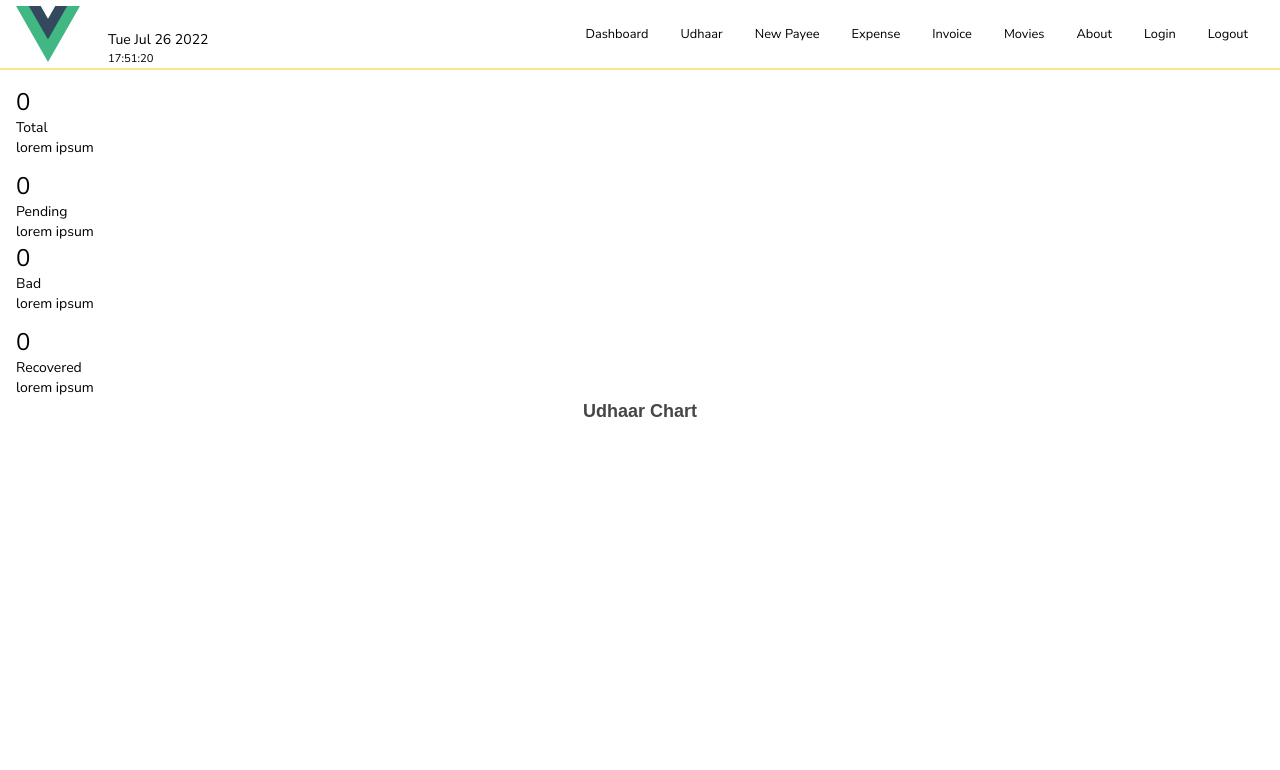
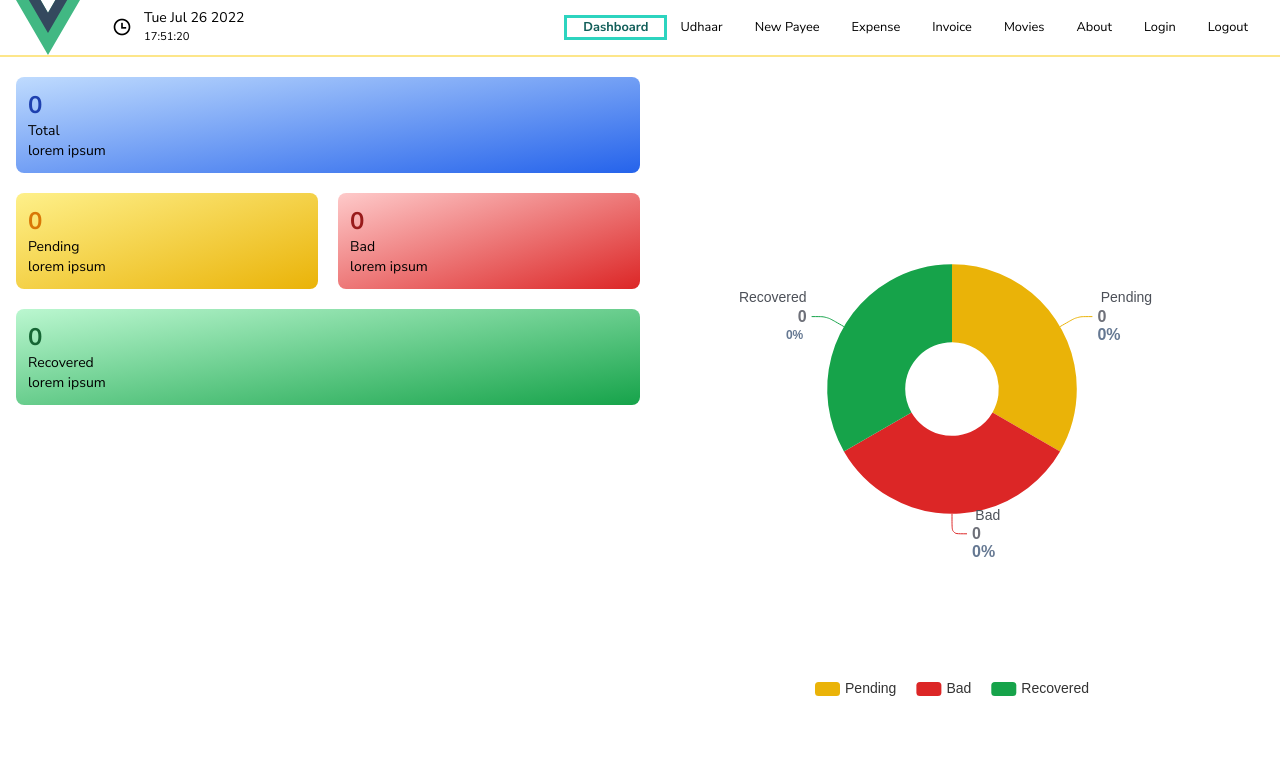
Before and after one commit to vishu3278/udhaar, a Vue app: page / in a window 1280 px wide. Shown: the top 770 px of the page. Built offline with nearby package versions, Linux system fonts and the light colour scheme; no server answers; the database is empty; sample sign-in values are in the browser's storage.

Commit message:
tailwind

```diff
--- a/src/App.vue
+++ b/src/App.vue
@@ -9,10 +9,10 @@
     />
 
     <div class="time ml-5">
-      <div class="tile tile-centered">
+      <div class="tile flex items-center gap-2">
         <div class="tile-icon bg-primary">
-          <div class="example-tile-icon text-center p-1">
-            <i class="icon icon-time centered"></i>
+          <div class="text-xl text-center p-1">
+            <i class="ri-time-line"></i>
           </div>
         </div>
         <div class="tile-content">
@@ -84,14 +84,18 @@ header {
 
 nav {
   width: 100%;
-  font-size: 12px;
+  font-size: 14px;
   text-align: center;
 }
 
 nav a {
   display: inline-block;
   padding: 0 1rem;
-  border-left: 1px solid var(--color-border);
+  @apply transition
+}
+
+nav a:hover {
+  @apply bg-teal-100 text-teal-800 ring ring-teal-400
 }
 
 nav a:first-of-type {
@@ -102,9 +106,9 @@ nav a:first-of-type {
 .tile .tile-title {
   line-height: 1.1;
 }
-.example-tile-icon {
-  width: 32px;
-  height: 32px;
+
+.router-link-exact-active {
+  @apply text-teal-800 font-bold ring ring-teal-400
 }
 
 @media (min-width: 1024px) {
--- a/src/assets/base.css
+++ b/src/assets/base.css
@@ -49,7 +49,7 @@
 @layer components {
 
     .btn { @apply border border-blue-500 text-blue-500 bg-white rounded-full px-4 py-1 }
-    .btn-sm { @apply px-3 py-0.5 }
+    .btn-sm { @apply px-3 py-0.5 text-sm }
     .btn:hover { @apply text-white bg-blue-500 }
     .btn:active { @apply ring ring-blue-200 }
 
--- a/src/components/Modal.vue
+++ b/src/components/Modal.vue
@@ -1,13 +1,13 @@
 <template>
     <transition name="modal-fade">
-        <div class="modal-overlay fixed inset-0 z-10 backdrop-grayscale flex flex-col items-center justify-center">
+        <div class="modal-overlay ">
             <!-- <a href="#close" class="modal-overlay" aria-label="Close" @click="closeModal"></a> -->
             <div class="modal-container bg-white p-3 rounded shadow-md">
                 <header class="modal-header flex items-center justify-between gap-2">
                     <div class="modal-title text-lg text-blue-500">
                         {{ title }}
                     </div>
-                    <a href="#close" class="btn-close px-1 text-slate-500 hover:bg-gray-200 rounded-full " aria-label="Close" @click="closeModal"><i class="ri-close-line"></i></a>
+                    <a class="btn-close px-1 text-slate-500 hover:bg-gray-200 rounded-full cursor-pointer" aria-label="Close" @click="closeModal"><i class="ri-close-line"></i></a>
                 </header>
                 <div class="modal-body">
                     <slot name="content">
@@ -104,7 +104,7 @@ export default {
 }*/
 
 .modal-overlay {
-    @apply bg-slate-300/80
+    @apply bg-slate-300/80 fixed inset-0 z-10 backdrop-grayscale flex flex-col items-center justify-center
 }
 
 .modal-container {
@@ -132,13 +132,15 @@ export default {
 
 .modal-fade-enter,
 .modal-fade-leave-to {
-/*    opacity: 0;*/
-    @apply opacity-0
+    opacity: 0;
+    margin-top: -1rem;
+/*    @apply opacity-0*/
 }
 
 .modal-fade-enter-active,
 .modal-fade-leave-active {
-    transition: opacity .5s ease;
-/*    @apply transition-opacity */
+    margin-top: 0;
+    opacity: 1;
+    @apply transition
 }
 </style>
--- a/src/components/udhaar/Transactions.vue
+++ b/src/components/udhaar/Transactions.vue
@@ -1,11 +1,11 @@
 <template>
     <div class="my-2">
-        <div v-if="!transactions" class="empty">
-            <div class="empty-icon text-warning">
-                <i class="icon icon-cross"></i>
+        <div v-if="!transactions" class="empty text-center">
+            <div class="empty-icon animate-pulse text-amber-400 text-3xl">
+                <i class="ri-close-line "></i>
             </div>
-            <p class="empty-title h5">No Transactions</p>
-            <p class="empty-subtitle">found for the payee</p>
+            <p class="empty-title text-2xl text-amber-500">No Transactions</p>
+            <p class="empty-subtitle text-lg text-amber-500">found for the payee</p>
             <!-- <div class="empty-action">
                 <button class="btn btn-primary">Send a message</button>
             </div> -->
--- a/src/views/AboutView.vue
+++ b/src/views/AboutView.vue
@@ -1,24 +1,45 @@
 <template>
-    <div class="about m-2">
-        <h2>About</h2>
-        <h5>Udhaar</h5>
-        <ul>
+    <div class="about container">
+        <h2 class="text-3xl text-center py-5">About</h2>
+        <hr>
+        <div class="grid grid-cols-2 gap-5 my-4">
+            <main>
+                <section class="p-3 flex gap-4 bg-slate-100 rounded mb-2">
+                    <h5 class="mt-0 mb-3 text-teal-600">Udhaar</h5>
+                    <ul class="list-disc list-inside">
+                        <li>Dashboard</li>
                         <li>Add udhaar</li>
                         <li>Add payee</li>
                         <li>Add transaction</li>
                     </ul>
-        <h5>Invoice</h5>
-        <ul>
+                </section>
+                <section class="p-3 flex gap-4 bg-slate-100 rounded mb-2">
+                    <h5 class="mt-0 mb-3 text-teal-600">Invoice</h5>
+                    <ul class="list-disc list-inside">
                         <li>Add invoice</li>
                         <li>Add company</li>
                         <li>Add items in invoice</li>
+                        <li>Print / download invoice</li>
                     </ul>
-        <h5>Movies</h5>
-        <ul>
+                </section>
+                <section class="p-3 flex gap-4 bg-slate-100 rounded mb-2">
+                    <h5 class="mt-0 mb-3 text-teal-600">Movies</h5>
+                    <ul class="list-disc list-inside">
                         <li>Search movies by title</li>
                         <li>Grid view with pagination</li>
                         <li>Get details of movie (in progress)</li>
                     </ul>
+                </section>
+            </main>
+            <aside>
+                <p>Created using </p>
+                <ul class="list-inside list-disc">
+                    <li>Vue js 3</li>
+                    <li>Tailwind</li>
+                    <li>Firebase</li>
+                </ul>
+            </aside>
+        </div>
     </div>
 </template>
 <style>
--- a/src/views/Dashboard.vue
+++ b/src/views/Dashboard.vue
@@ -1,12 +1,12 @@
 <template>
-    <section class="bg-secondary p-2 ">
-        <div class="columns m-2">
-            <div class="column col-6">
-                <div class="columns">
-                    <div class="column col-12">
-                        <div class="card mb-3">
-                            <div class="card-body bg-primary">
-                                <h4 class="">{{total}}</h4>
+    <section class="py-1 px-4 ">
+        <div class="grid grid-cols-2 my-4">
+            <div class="column ">
+                <div class="grid grid-cols-2 gap-5">
+                    <div class="column col-span-2">
+                        <div class="card rounded-lg p-3 bg-gradient-to-br from-blue-200 to-blue-600">
+                            <div class="card-body ">
+                                <h4 class="font-bold text-blue-800">{{total}}</h4>
                             </div>
                             <div class="card-header">
                                 <div class="card-title h5">Total</div>
@@ -14,10 +14,10 @@
                             </div>
                         </div>
                     </div>
-                    <div class="column col-6">
-                        <div class="card">
-                            <div class="card-body bg-warning">
-                                <h4 class="">{{pending}}</h4>
+                    <div class="column ">
+                        <div class="card rounded-lg p-3 bg-gradient-to-br from-yellow-200 to-yellow-500">
+                            <div class="card-body ">
+                                <h4 class="font-bold text-amber-600">{{pending}}</h4>
                             </div>
                             <div class="card-header">
                                 <div class="card-title h5">Pending</div>
@@ -25,10 +25,10 @@
                             </div>
                         </div>
                     </div>
-                    <div class="column col-6">
-                        <div class="card">
-                            <div class="card-body bg-error">
-                                <h4 class="">{{bad}}</h4>
+                    <div class="column ">
+                        <div class="card rounded-lg p-3 bg-gradient-to-br from-red-200 to-red-600">
+                            <div class="card-body ">
+                                <h4 class="font-bold text-red-800">{{bad}}</h4>
                             </div>
                             <div class="card-header">
                                 <div class="card-title h5">Bad</div>
@@ -36,10 +36,10 @@
                             </div>
                         </div>
                     </div>
-                    <div class="column col-12">
-                        <div class="card mt-3">
-                            <div class="card-body bg-success">
-                                <h4 class="">{{recovered}}</h4>
+                    <div class="column col-span-2">
+                        <div class="card rounded-lg p-3 bg-gradient-to-br from-green-200 to-green-600">
+                            <div class="card-body ">
+                                <h4 class="font-bold text-green-800">{{recovered}}</h4>
                             </div>
                             <div class="card-header">
                                 <div class="card-title h5">Recovered</div>
@@ -49,7 +49,7 @@
                     </div>
                 </div>
             </div>
-            <div class="column col-6">
+            <div class="column ">
                 <div class="card">
                     <!-- <div class="card-header">
                         <div class="card-title h5">Total</div>
@@ -152,7 +152,7 @@ export default {
                     trigger: 'item'
                 },
                 title: {
-                    show: true,
+                    show: false,
                     text: "Udhaar Chart",
                     left: 'center',
                     // right: 'center',
@@ -205,7 +205,6 @@ export default {
                         // borderRadius: 4,
                         alignTo: 'labelLine',
                         rich: {
-
                             b: {
                                 color: '#4C5058',
                                 fontSize: 14,
@@ -229,7 +228,7 @@ export default {
                         { value: this.bad, name: 'Bad' },
                         { value: this.recovered, name: 'Recovered' },
                     ],
-                    color: ['#ffb700', '#e85600', '#32b643'],
+                    color: ['rgb(234, 179, 8)', 'rgb(220,38,38)', 'rgb(22, 163, 74)'],
                 }]
             };
 
@@ -240,4 +239,5 @@ export default {
 }
 </script>
 <style lang="css" scoped>
+    #chart { max-width:720px; }
 </style>
```
Also changed, not shown: src/views/Udhaar.vue (+26 -27 lines), 1 other file (tests, documents, lock files or other folders). Lines whose indentation alone changed are shown as unchanged.
